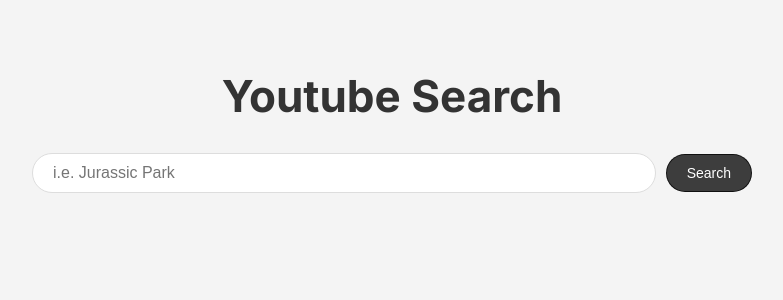
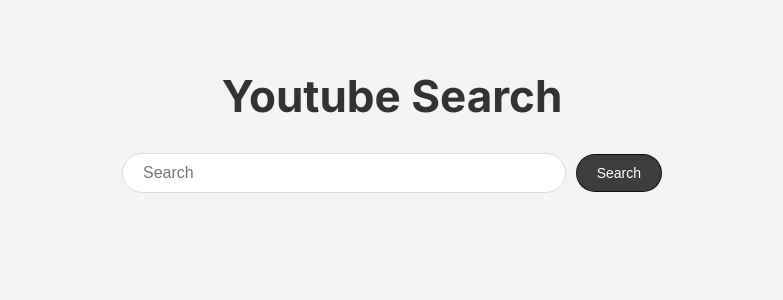
Before and after one commit to chirag1311/youtubeSearchAPI, a React (Create React App) app: page / in a window 1280 px wide. Shown: the top 300 px of the page, without its empty margins (248-1031 px from the left). Built offline with nearby package versions, Linux system fonts and the light colour scheme.

Commit message:
search box style edits Making the search box more responsive

```diff
--- a/components/InputKeyword.js
+++ b/components/InputKeyword.js
@@ -69,7 +69,7 @@
           className="input"
           type="text"
           name="keyword"
-          placeholder="i.e. Jurassic Park"
+          placeholder="Search"
           value={keyword}
           onChange={(e) => setKeyword(e.target.value)}
         />
--- a/src/styles.css
+++ b/src/styles.css
@@ -35,6 +35,9 @@
 
 .form {
   display: grid;
+  margin: 0 auto;
+  max-width: 60%;
+  justify-content: center;
 }
 
 .label {
@@ -122,6 +125,10 @@
 }
 
 @media (min-width: 500px) and (max-width: 720px) {
+  .form {
+    max-width: 75%;
+  }
+
   .card--image {
     max-height: 150px;
     max-width: 270px;
@@ -133,6 +140,7 @@
     grid-template-columns: 1fr auto;
     grid-gap: 1rem;
     align-items: center;
+    max-width: 75%;
   }
 
   .input {
```
